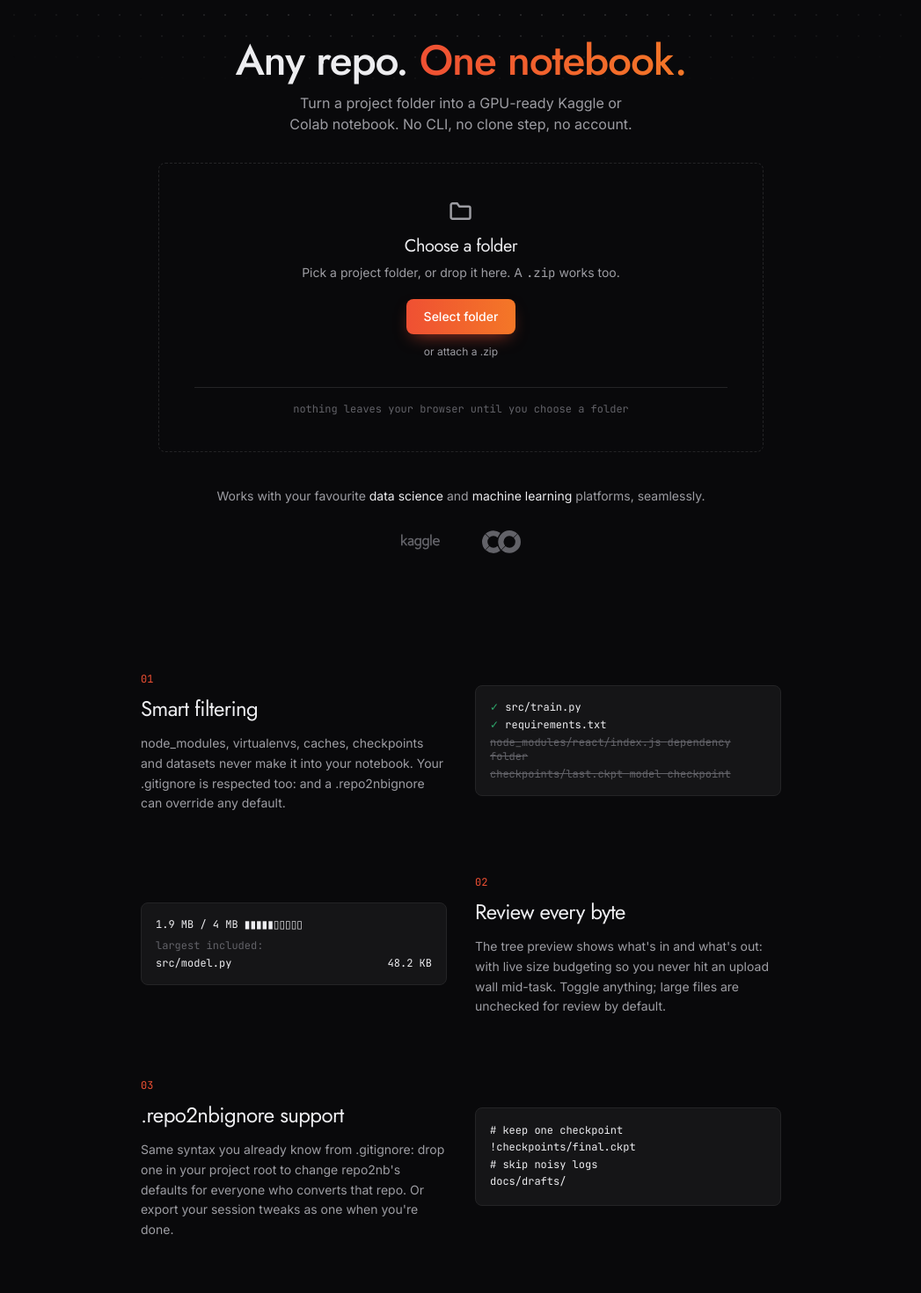
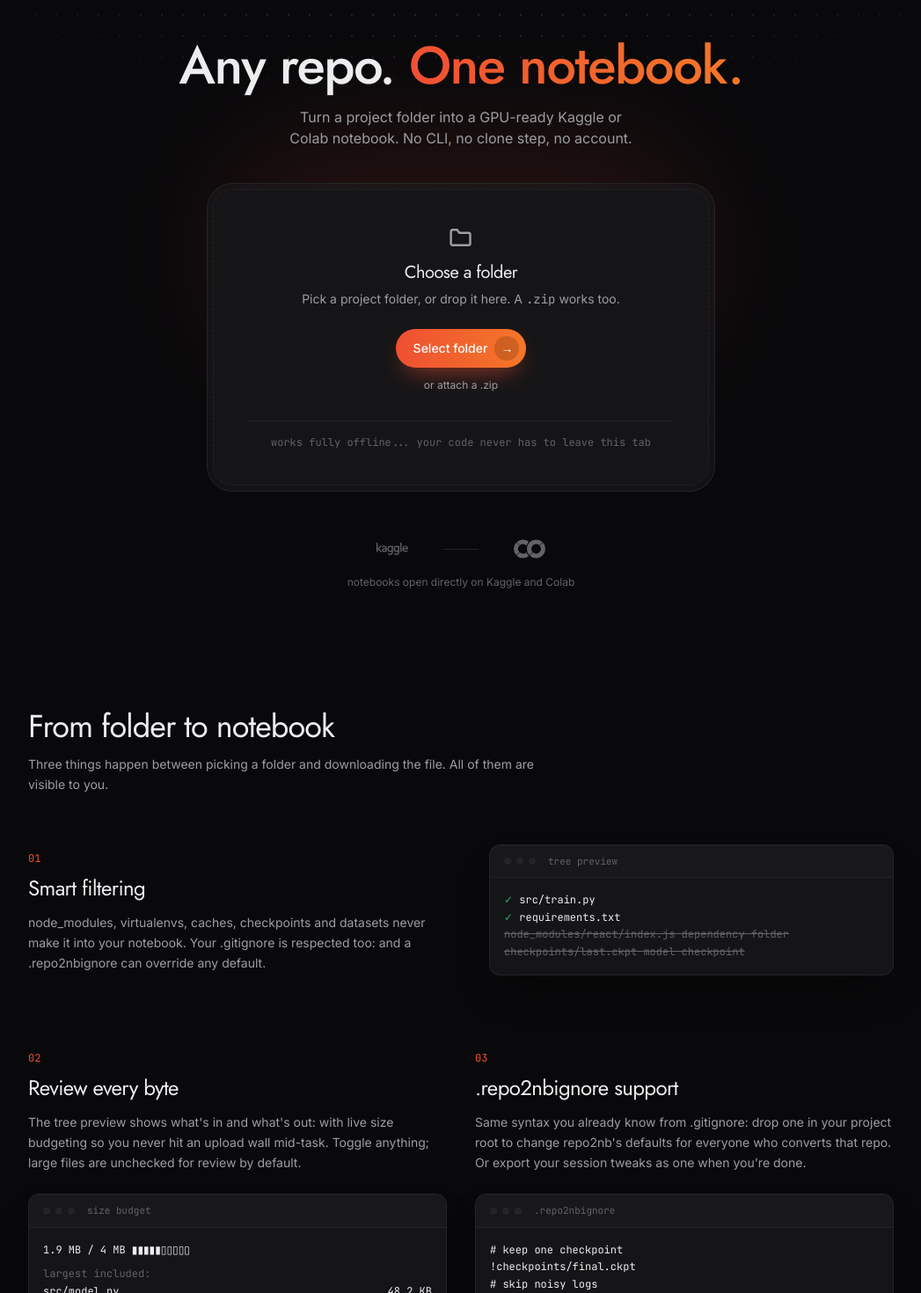
Before and after one commit to repo2nb/repo2nb, a Next.js app in the folder apps/web/: page / in a window 1280 px wide. Shown: the part 80-1550 px from the top of the page at 88% size, without its empty margins (116-1163 px from the left). Built offline with nearby package versions, Linux system fonts and the light colour scheme.

Commit message:
add: implement Reveal component for scroll animations; update various pages to use Reveal for enhanced UX

```diff
--- a/apps/web/app/globals.css
+++ b/apps/web/app/globals.css
@@ -49,12 +49,33 @@
   --color-warn: var(--warn);
 }
 
+/* shape system: pills for CTAs/badges, soft-xl for cards, md for inline chrome */
+:root {
+  --ease-out-expo: cubic-bezier(0.16, 1, 0.3, 1);
+  /* theme-tinted depth, never pure black shadows */
+  --lift: 0 24px 48px -24px rgb(9 9 11 / 0.18);
+  --inset-hi: inset 0 1px 0 rgb(255 255 255 / 0.6);
+}
+
+.dark {
+  --lift: 0 24px 48px -20px rgb(0 0 0 / 0.55);
+  --inset-hi: inset 0 1px 0 rgb(255 255 255 / 0.05);
+}
+
 html {
   color-scheme: light;
+  scroll-behavior: smooth;
 }
 .dark html,
 html.dark {
   color-scheme: dark;
+}
+
+/* one visible keyboard focus ring, everywhere */
+:focus-visible {
+  outline: 2px solid var(--accent);
+  outline-offset: 2px;
+  border-radius: 4px;
 }
 
 body {
@@ -112,3 +133,65 @@ body {
   background-size: 24px 24px;
   mask-image: radial-gradient(ellipse 70% 60% at 50% 0%, black 30%, transparent 75%);
 }
+
+/* machined card: panel surface with a top inner highlight + tinted lift shadow */
+.card {
+  background: var(--panel);
+  border: 1px solid var(--border-c);
+  box-shadow: var(--lift), var(--inset-hi);
+}
+
+/* scroll reveal: sections fade-up once as they enter; static under reduced motion */
+.reveal {
+  opacity: 0;
+  translate: 0 28px;
+  transition:
+    opacity 0.7s var(--ease-out-expo),
+    translate 0.7s var(--ease-out-expo);
+}
+.reveal.in {
+  opacity: 1;
+  translate: none;
+}
+@media (prefers-reduced-motion: reduce) {
+  .reveal {
+    opacity: 1;
+    translate: none;
+    transition: none;
+  }
+  html {
+    scroll-behavior: auto;
+  }
+}
+
+/* accordion body: grid-rows trick, no height measuring */
+.acc {
+  display: grid;
+  grid-template-rows: 0fr;
+  transition: grid-template-rows 0.35s var(--ease-out-expo);
+}
+.acc.open {
+  grid-template-rows: 1fr;
+}
+.acc > div {
+  overflow: hidden;
+}
+
+/* nav links: hairline underline slides in */
+.navlink {
+  position: relative;
+}
+.navlink::after {
+  content: "";
+  position: absolute;
+  left: 0;
+  right: 100%;
+  bottom: -3px;
+  height: 1px;
+  background: var(--accent);
+  transition: right 0.25s var(--ease-out-expo);
+}
+.navlink:hover::after,
+.navlink[data-active="true"]::after {
+  right: 0;
+}
--- a/apps/web/app/page.tsx
+++ b/apps/web/app/page.tsx
@@ -1,6 +1,21 @@
 import { Faq, Footer, Nav } from "@/components/chrome";
 import { IconColab, IconKaggle } from "@/components/icons";
 import { Picker } from "@/components/picker";
+import { Reveal } from "@/components/reveal";
+
+function MockShell({ name, children }: { name: string; children: React.ReactNode }) {
+  return (
+    <div className="card overflow-hidden rounded-xl">
+      <div className="flex items-center gap-1.5 border-b border-line bg-hover/60 px-4 py-2.5">
+        <span className="size-2 rounded-full bg-line" />
+        <span className="size-2 rounded-full bg-line" />
+        <span className="size-2 rounded-full bg-line" />
+        <span className="ml-2 font-mono text-[11px] text-faint">{name}</span>
+      </div>
+      <div className="p-4 font-mono text-xs leading-relaxed">{children}</div>
+    </div>
+  );
+}
 
 export default function Home() {
   return (
@@ -8,101 +23,108 @@ export default function Home() {
       <Nav />
       <main>
         {/* hero = the tool itself */}
-        <section id="tool" className="relative">
-          <div className="dotgrid pointer-events-none absolute inset-x-0 top-0 h-72" aria-hidden />
+        <section id="tool" className="relative scroll-mt-20">
+          <div className="dotgrid pointer-events-none absolute inset-x-0 top-0 h-80" aria-hidden />
+          {/* single accent glow behind the picker */}
+          <div
+            className="pointer-events-none absolute left-1/2 top-40 h-72 w-[36rem] max-w-full -translate-x-1/2 rounded-full bg-accent/10 blur-3xl"
+            aria-hidden
+          />
           <div className="relative mx-auto max-w-3xl px-5 pt-16 pb-10">
-            <h1 className="rise font-display text-center text-4xl sm:text-5xl font-medium tracking-tight text-balance">
+            <h1 className="rise font-display text-center text-5xl sm:text-6xl font-medium tracking-tight text-balance">
               Any repo. <span className="accent-text">One notebook.</span>
             </h1>
-            <p className="rise mt-3 text-center text-muted text-balance" style={{ animationDelay: "60ms" }}>
+            <p className="rise mt-4 text-center text-muted text-balance" style={{ animationDelay: "60ms" }}>
               Turn a project folder into a GPU-ready Kaggle or Colab notebook. No CLI, no clone step, no account.
             </p>
-            <div className="rise mt-8" style={{ animationDelay: "120ms" }}>
+            <div className="rise mt-10" style={{ animationDelay: "120ms" }}>
               <Picker />
             </div>
             {/* target row */}
-            <div className="rise mt-10 text-center" style={{ animationDelay: "180ms" }}>
-              <p className="text-sm text-muted">
-                Works with your favourite <span className="text-fg">data science</span> and{" "}
-                <span className="text-fg">machine learning</span> platforms, seamlessly.
-              </p>
-              <div className="mt-5 flex items-center justify-center gap-12">
+            <Reveal className="mt-12 text-center" delay={200}>
+              <div className="flex items-center justify-center gap-10">
                 <a
                   href="https://www.kaggle.com/"
                   target="_blank"
                   rel="noreferrer"
                   aria-label="Kaggle"
                   title="Kaggle"
-                  className="text-faint transition-all duration-300 hover:text-accent hover:drop-shadow-[0_0_12px_rgba(239,80,51,0.55)] hover:-translate-y-0.5"
+                  className="text-faint transition-all duration-300 hover:-translate-y-0.5 hover:text-accent"
                 >
-                  <IconKaggle className="size-11" />
+                  <IconKaggle className="size-9" />
                 </a>
+                <span className="h-px w-10 bg-line" aria-hidden />
                 <a
                   href="https://colab.research.google.com/"
                   target="_blank"
                   rel="noreferrer"
                   aria-label="Google Colab"
                   title="Google Colab"
-                  className="text-faint transition-all duration-300 hover:text-accent hover:drop-shadow-[0_0_12px_rgba(239,80,51,0.55)] hover:-translate-y-0.5"
+                  className="text-faint transition-all duration-300 hover:-translate-y-0.5 hover:text-accent"
                 >
-                  <IconColab className="size-11" />
+                  <IconColab className="size-9" />
                 </a>
               </div>
-            </div>
+              <p className="mt-3 text-xs text-faint">notebooks open directly on Kaggle and Colab</p>
+            </Reveal>
           </div>
         </section>
 
-        {/* how it works */}
-        <section id="how" className="mx-auto max-w-3xl px-5 py-20 space-y-16">
-          {[
-            {
-              n: "01",
-              title: "Smart filtering",
-              body: "node_modules, virtualenvs, caches, checkpoints and datasets never make it into your notebook. Your .gitignore is respected too: and a .repo2nbignore can override any default.",
-              mock: (
-                <div className="font-mono text-xs space-y-1 p-4 rounded-lg border border-line bg-panel">
+        {/* how it works: one full-width band, then a two-up grid (varied composition) */}
+        <section id="how" className="mx-auto max-w-5xl px-5 py-24 scroll-mt-20">
+          <Reveal>
+            <h2 className="font-display text-3xl sm:text-4xl tracking-tight text-balance">From folder to notebook</h2>
+            <p className="mt-3 max-w-xl text-sm leading-relaxed text-muted">
+              Three things happen between picking a folder and downloading the file. All of them are visible to you.
+            </p>
+          </Reveal>
+
+          <Reveal className="mt-14 grid items-center gap-10 md:grid-cols-2 md:gap-16">
+            <div>
+              <span className="font-mono text-xs text-accent">01</span>
+              <h3 className="mt-2 font-display text-2xl tracking-tight">Smart filtering</h3>
+              <p className="mt-3 text-sm leading-relaxed text-muted">
+                node_modules, virtualenvs, caches, checkpoints and datasets never make it into your notebook. Your
+                .gitignore is respected too: and a .repo2nbignore can override any default.
+              </p>
+            </div>
+            <MockShell name="tree preview">
               <p><span className="text-ok">✓</span> src/train.py</p>
               <p><span className="text-ok">✓</span> requirements.txt</p>
               <p className="text-faint line-through">node_modules/react/index.js <span className="no-underline"> dependency folder</span></p>
               <p className="text-faint line-through">checkpoints/last.ckpt <span className="no-underline"> model checkpoint</span></p>
-                </div>
-              ),
-            },
-            {
-              n: "02",
-              title: "Review every byte",
-              body: "The tree preview shows what's in and what's out: with live size budgeting so you never hit an upload wall mid-task. Toggle anything; large files are unchecked for review by default.",
-              mock: (
-                <div className="font-mono text-xs space-y-1 p-4 rounded-lg border border-line bg-panel">
+            </MockShell>
+          </Reveal>
+
+          <div className="mt-20 grid gap-10 md:grid-cols-2 md:gap-8">
+            <Reveal>
+              <span className="font-mono text-xs text-accent">02</span>
+              <h3 className="mt-2 font-display text-2xl tracking-tight">Review every byte</h3>
+              <p className="mt-3 mb-6 text-sm leading-relaxed text-muted">
+                The tree preview shows what&apos;s in and what&apos;s out: with live size budgeting so you never hit an
+                upload wall mid-task. Toggle anything; large files are unchecked for review by default.
+              </p>
+              <MockShell name="size budget">
                 <p>1.9 MB / 4 MB ▮▮▮▮▮▯▯▯▯▯</p>
                 <p className="text-faint mt-2">largest included:</p>
                 <p className="flex justify-between"><span>src/model.py</span><span>48.2 KB</span></p>
-                </div>
-              ),
-            },
-            {
-              n: "03",
-              title: ".repo2nbignore support",
-              body: "Same syntax you already know from .gitignore: drop one in your project root to change repo2nb's defaults for everyone who converts that repo. Or export your session tweaks as one when you're done.",
-              mock: (
-                <pre className="font-mono text-xs p-4 rounded-lg border border-line bg-panel leading-relaxed">
-{`# keep one checkpoint
+              </MockShell>
+            </Reveal>
+            <Reveal delay={90}>
+              <span className="font-mono text-xs text-accent">03</span>
+              <h3 className="mt-2 font-display text-2xl tracking-tight">.repo2nbignore support</h3>
+              <p className="mt-3 mb-6 text-sm leading-relaxed text-muted">
+                Same syntax you already know from .gitignore: drop one in your project root to change repo2nb&apos;s
+                defaults for everyone who converts that repo. Or export your session tweaks as one when you&apos;re done.
+              </p>
+              <MockShell name=".repo2nbignore">
+                <pre className="whitespace-pre-wrap">{`# keep one checkpoint
 !checkpoints/final.ckpt
 # skip noisy logs
-docs/drafts/`}
-                </pre>
-              ),
-            },
-          ].map((f) => (
-            <div key={f.n} className={`grid md:grid-cols-2 gap-8 items-center ${f.n === "02" ? "md:[&>*:first-child]:order-2" : ""}`}>
-              <div>
-                <span className="font-mono text-xs text-accent">{f.n}</span>
-                <h3 className="mt-2 font-display text-2xl tracking-tight">{f.title}</h3>
-                <p className="mt-3 text-sm leading-relaxed text-muted">{f.body}</p>
+docs/drafts/`}</pre>
+              </MockShell>
+            </Reveal>
           </div>
-              {f.mock}
-            </div>
-          ))}
         </section>
 
         <Faq />
--- a/apps/web/components/picker.tsx
+++ b/apps/web/components/picker.tsx
@@ -20,6 +20,7 @@ export function Picker() {
   }
 
   return (
+    <div className="mx-auto max-w-xl rounded-[1.75rem] bg-hover/60 p-1.5 ring-1 ring-line">
       <div
         onDragOver={(e) => {
           e.preventDefault();
@@ -31,8 +32,10 @@ export function Picker() {
           setDragging(false);
           onSelect(e.dataTransfer.files);
         }}
-      className={`relative m-5 rounded-lg border border-dashed p-10 text-center transition-colors ${
-        dragging ? "border-accent bg-accent/5" : "border-line hover:border-faint"
+        className={`rounded-[calc(1.75rem-0.375rem)] border border-dashed p-10 text-center transition-all duration-300 ${
+          dragging
+            ? "scale-[0.99] border-accent bg-accent/5 shadow-[0_0_0_4px_rgba(239,80,51,0.12)]"
+            : "border-line bg-panel hover:border-faint"
         }`}
       >
         <input
@@ -51,11 +54,16 @@ export function Picker() {
         <p className="mt-1.5 text-sm text-muted max-w-sm mx-auto">
           Pick a project folder, or drop it here. A <span className="font-mono">.zip</span> works too.
         </p>
+
+        {/* pill CTA with nested trailing arrow */}
         <button
           onClick={() => dirInput.current?.click()}
-        className="mt-5 accent-bg rounded-lg px-5 py-2.5 text-sm font-medium text-white shadow-[0_8px_20px_-8px_rgba(239,80,51,0.7)] transition-transform hover:-translate-y-px active:translate-y-0"
+          className="accent-bg group mt-6 inline-flex items-center gap-2 rounded-full py-2 pl-5 pr-2 text-sm font-medium text-white shadow-[0_12px_28px_-10px_rgba(239,80,51,0.65)] transition-transform duration-200 hover:-translate-y-px active:translate-y-0 active:scale-[0.98]"
         >
           Select folder
+          <span className="flex size-7 items-center justify-center rounded-full bg-black/15 transition-transform duration-300 group-hover:translate-x-0.5">
+            →
+          </span>
         </button>
         <button
           onClick={() => fileInput.current?.click()}
@@ -65,8 +73,9 @@ export function Picker() {
         </button>
 
         <p className="mt-8 border-t border-line pt-4 text-xs text-faint font-mono">
-        nothing leaves your browser until you choose a folder
+          works fully offline... your code never has to leave this tab
         </p>
+      </div>
     </div>
   );
 }
--- /dev/null
+++ b/apps/web/components/reveal.tsx
@@ -0,0 +1,28 @@
+"use client";
+
+import { useEffect, useRef } from "react";
+
+/** Adds `.in` to a `.reveal` element once it enters the viewport. */
+export function Reveal({ children, className = "", delay = 0 }: { children: React.ReactNode; className?: string; delay?: number }) {
+  const ref = useRef<HTMLDivElement>(null);
+  useEffect(() => {
+    const el = ref.current;
+    if (!el) return;
+    const io = new IntersectionObserver(
+      ([e]) => {
+        if (e.isIntersecting) {
+          el.classList.add("in");
+          io.disconnect();
+        }
+      },
+      { threshold: 0.15 },
+    );
+    io.observe(el);
+    return () => io.disconnect();
+  }, []);
+  return (
+    <div ref={ref} className={`reveal ${className}`} style={delay ? { transitionDelay: `${delay}ms` } : undefined}>
+      {children}
+    </div>
+  );
+}
```
Also changed, not shown: apps/web/app/filters/page.tsx (+12 -5 lines), apps/web/app/loading/page.tsx (+11 -8 lines), apps/web/app/privacy/page.tsx (+17 -8 lines), apps/web/components/chrome.tsx (+19 -9 lines). Lines whose indentation alone changed are shown as unchanged.
